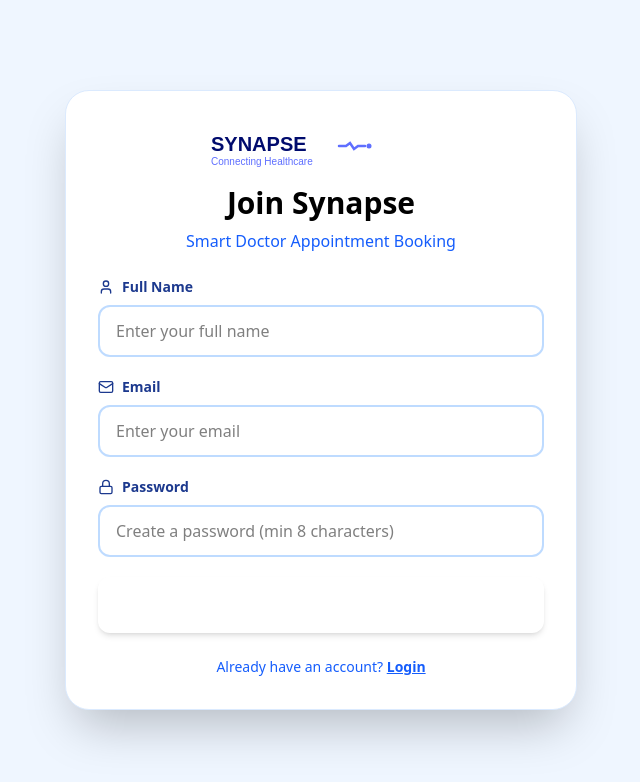
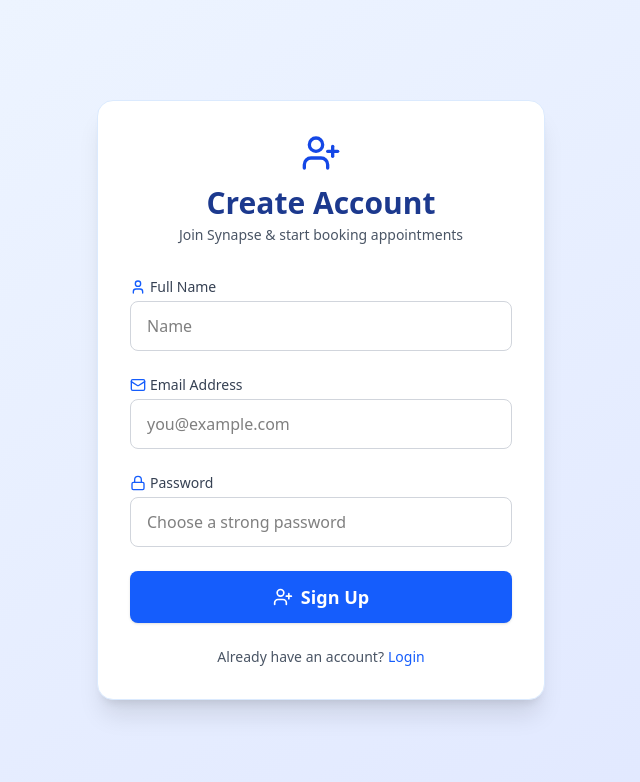
Before and after one commit to nipun1803/SYNAPSE, a React (Vite) app in the folder frontend/: page /signup in a window 1280 px wide. Shown: the top 782 px of the page, without its empty margins (319-959 px from the left). Built offline with nearby package versions, Linux system fonts and the light colour scheme; no server answers.

Commit message:
changed the ui of login and signup

```diff
--- a/frontend/src/pages/Login.jsx
+++ b/frontend/src/pages/Login.jsx
@@ -1,113 +1,97 @@
-import React, { useContext, useState } from "react";
+import React, { useState, useContext } from "react";
 import { AuthContext } from "../context/AuthContext";
 import { Link, useNavigate } from "react-router-dom";
-import { Mail, Lock, LogIn, ShieldCheck } from "lucide-react";
+import { Mail, Lock, LogIn } from "lucide-react";
 import { toast } from "react-toastify";
 
 export default function Login() {
   const { login } = useContext(AuthContext);
-  const nav = useNavigate();
+  const navigate = useNavigate();
   const [form, setForm] = useState({ email: "", password: "" });
-  const [err, setErr] = useState("");
   const [loading, setLoading] = useState(false);
 
   const submit = async (e) => {
     e.preventDefault();
-    setErr("");
     setLoading(true);
+
     try {
       await login(form.email, form.password);
-      toast.success("Login successful! Welcome back.");
-      nav("/");
-    } catch (e) {
-      const errorMessage = e?.response?.data?.error?.message || "Login failed";
-      setErr(errorMessage);
-      toast.error(errorMessage);
+      toast.success("Welcome back");
+      navigate("/");
+    } catch (error) {
+      toast.error(error?.response?.data?.message || "Invalid login details");
     } finally {
       setLoading(false);
     }
   };
 
   return (
-    <div className="min-h-screen flex items-center justify-center bg-blue-50 px-4 py-12">
-      <div className="w-full max-w-lg mx-auto bg-white rounded-3xl shadow-2xl p-8 border border-blue-100">
-        <div className="text-center mb-6">
-          <div className="mb-4 flex justify-center">
-            <svg width="220" height="46" viewBox="0 0 220 46" fill="none" xmlns="http://www.w3.org/2000/svg">
-              <text x="0" y="28" fontFamily="Arial, sans-serif" fontSize="20" fontWeight="bold" fill="#000B6D">SYNAPSE</text>
-              <path d="M128 23 L135 23 L139 20 L143 26 L147 23 L154 23" stroke="#5F6FFF" strokeWidth="2.5" strokeLinecap="round"/>
-              <circle cx="158" cy="23" r="2.5" fill="#5F6FFF"/>
-              <text x="0" y="42" fontFamily="Arial, sans-serif" fontSize="10" fill="#5F6FFF">Connecting Healthcare</text>
-            </svg>
+    <div className="min-h-screen flex items-center justify-center bg-gradient-to-br from-blue-50 to-indigo-100 px-4">
+      <div className="w-full max-w-md bg-white shadow-xl p-8 rounded-2xl border border-blue-100">
+
+        {/* Header */}
+        <div className="text-center mb-8">
+          <div className="flex justify-center mb-3">
+            <LogIn className="w-10 h-10 text-blue-700" />
           </div>
-          <h1 className="text-3xl font-bold text-primary mb-2">
-            Welcome Back
-          </h1>
-          <p className="text-blue-600">Smart Doctor Appointment Booking</p>
+          <h1 className="text-3xl font-bold text-blue-900">Welcome Back</h1>
+          <p className="text-gray-600 text-sm mt-1">
+            Sign in to continue your journey
+          </p>
         </div>
 
-        <form onSubmit={submit} className="space-y-5">
+        <form onSubmit={submit} className="space-y-6">
+
+          {/* Email */}
           <div>
-            <label
-              htmlFor="email"
-              className="flex text-sm font-semibold text-blue-900 mb-2 items-center gap-2"
-            >
-              <Mail className="w-4 h-4" />
-              Email
+            <label className="text-sm font-medium text-gray-700 mb-1 flex items-center gap-1">
+              <Mail className="w-4 h-4 text-blue-600" />
+              Email Address
             </label>
             <input
-              id="email"
-              placeholder="Enter your email"
+              required
               type="email"
+              placeholder="you@example.com"
               value={form.email}
-              onChange={(e) =>
-                setForm((s) => ({ ...s, email: e.target.value }))
-              }
-              className="w-full px-4 py-3 border-2 border-blue-200 rounded-xl focus:ring-2 focus:ring-primary focus:border-primary outline-none transition bg-white"
-              required
+              onChange={(e) => setForm({ ...form, email: e.target.value })}
+              className="w-full px-4 py-3 border border-gray-300 rounded-lg bg-white outline-none focus:ring-2 focus:ring-blue-500"
             />
           </div>
 
+          {/* Password */}
           <div>
-            <label
-              htmlFor="password"
-              className="flex text-sm font-semibold text-blue-900 mb-2 items-center gap-2"
-            >
-              <Lock className="w-4 h-4" />
+            <label className="text-sm font-medium text-gray-700 mb-1 flex items-center gap-1">
+              <Lock className="w-4 h-4 text-blue-600" />
               Password
             </label>
             <input
-              id="password"
-              placeholder="Enter your password"
+              required
               type="password"
+              placeholder="Enter password"
               value={form.password}
-              onChange={(e) =>
-                setForm((s) => ({ ...s, password: e.target.value }))
-              }
-              className="w-full px-4 py-3 border-2 border-blue-200 rounded-xl focus:ring-2 focus:ring-primary focus:border-primary outline-none transition bg-white"
-              required
+              onChange={(e) => setForm({ ...form, password: e.target.value })}
+              className="w-full px-4 py-3 border border-gray-300 rounded-lg bg-white outline-none focus:ring-2 focus:ring-blue-500"
             />
           </div>
 
+          {/* Submit */}
           <button
             type="submit"
             disabled={loading}
-            className="w-full bg-primary hover:bg-blue-700 text-white font-semibold py-3.5 rounded-xl transition duration-200 disabled:opacity-50 disabled:cursor-not-allowed shadow-md hover:shadow-lg flex items-center justify-center gap-2 text-lg"
+            className="flex items-center justify-center gap-2 w-full py-3 rounded-lg font-semibold text-white text-lg bg-blue-600 hover:bg-blue-700 transition-all shadow-sm disabled:opacity-50"
           >
             <LogIn className="w-5 h-5" />
-            {loading ? "Logging in..." : "Login"}
+            {loading ? "Signing in..." : "Login"}
           </button>
         </form>
 
-        <p className="mt-6 text-center text-sm text-blue-600">
-          No account?{" "}
-          <Link
-            to="/signup"
-            className="text-primary hover:text-blue-700 underline font-semibold"
-          >
-            Sign up
+        <p className="text-center text-sm text-gray-600 mt-6">
+          Don’t have an account?
+          <Link to="/signup" className="text-blue-600 hover:text-blue-800 font-medium ml-1">
+            Create Account
           </Link>
         </p>
+
       </div>
     </div>
   );
--- a/frontend/src/pages/Signup.jsx
+++ b/frontend/src/pages/Signup.jsx
@@ -1,114 +1,107 @@
-import React, { useContext, useState } from "react";
+import React, { useState, useContext } from "react";
 import { AuthContext } from "../context/AuthContext";
 import { Link, useNavigate } from "react-router-dom";
 import { User, Mail, Lock, UserPlus } from "lucide-react";
 import { toast } from "react-toastify";
 
 export default function Signup() {
-  const { signup } = useContext(AuthContext);
-  const nav = useNavigate();
+  const { register } = useContext(AuthContext);
+  const navigate = useNavigate();
   const [form, setForm] = useState({ name: "", email: "", password: "" });
-  const [err, setErr] = useState("");
   const [loading, setLoading] = useState(false);
 
   const submit = async (e) => {
     e.preventDefault();
-    setErr("");
     setLoading(true);
+
     try {
-      await signup(form.name, form.email, form.password);
-      toast.success("Account created successfully! Welcome to Synapse.");
-      nav("/profile");
-    } catch (e) {
-      const errorMessage = e?.response?.data?.error?.message || "Signup failed";
-      setErr(errorMessage);
-      toast.error(errorMessage);
+      await register(form.name, form.email, form.password);
+      toast.success("Account created 🎉");
+      navigate("/login");
+    } catch (error) {
+      toast.error(error?.response?.data?.message || "Signup failed");
     } finally {
       setLoading(false);
     }
   };
 
   return (
-    <div className="min-h-screen flex items-center justify-center bg-blue-50 px-4 py-12">
-      <div className="w-full max-w-lg mx-auto bg-white rounded-3xl shadow-2xl p-8 border border-blue-100">
-        <div className="text-center mb-6">
-          <div className="mb-4 flex justify-center">
-            <svg width="220" height="46" viewBox="0 0 220 46" fill="none" xmlns="http://www.w3.org/2000/svg">
-              <text x="0" y="28" fontFamily="Arial, sans-serif" fontSize="20" fontWeight="bold" fill="#000B6D">SYNAPSE</text>
-              <path d="M128 23 L135 23 L139 20 L143 26 L147 23 L154 23" stroke="#5F6FFF" strokeWidth="2.5" strokeLinecap="round"/>
-              <circle cx="158" cy="23" r="2.5" fill="#5F6FFF"/>
-              <text x="0" y="42" fontFamily="Arial, sans-serif" fontSize="10" fill="#5F6FFF">Connecting Healthcare</text>
-            </svg>
+    <div className="min-h-screen flex items-center justify-center bg-gradient-to-br from-blue-50 to-indigo-100 px-4">
+      <div className="w-full max-w-md bg-white shadow-xl p-8 rounded-2xl border border-blue-100">
+
+        <div className="text-center mb-8">
+          <div className="flex justify-center mb-3">
+            <UserPlus className="w-10 h-10 text-blue-700" />
           </div>
-          <h1 className="text-3xl font-bold text-primary mb-2">Join Synapse</h1>
-          <p className="text-blue-600">Smart Doctor Appointment Booking</p>
+          <h1 className="text-3xl font-bold text-blue-900">Create Account</h1>
+          <p className="text-gray-600 text-sm mt-1">
+            Join Synapse & start booking appointments
+          </p>
         </div>
 
-        <form onSubmit={submit} className="space-y-5">
+        <form onSubmit={submit} className="space-y-6">
+
           <div>
-            <label htmlFor="name" className="flex text-sm font-semibold text-blue-900 mb-2 items-center gap-2">
-              <User className="w-4 h-4" />
+            <label className="text-sm font-medium text-gray-700 mb-1 flex items-center gap-1">
+              <User className="w-4 h-4 text-blue-600" />
               Full Name
             </label>
             <input
-              id="name"
-              placeholder="Enter your full name"
+              required
+              placeholder="Name"
               value={form.name}
-              onChange={(e) => setForm((s) => ({ ...s, name: e.target.value }))}
-              className="w-full px-4 py-3 border-2 border-blue-200 rounded-xl focus:ring-2 focus:ring-primary focus:border-primary outline-none transition bg-white"
-              required
+              onChange={(e) => setForm({ ...form, name: e.target.value })}
+              className="w-full px-4 py-3 border border-gray-300 rounded-lg bg-white outline-none focus:ring-2 focus:ring-blue-500"
             />
           </div>
 
           <div>
-            <label htmlFor="email" className="flex text-sm font-semibold text-blue-900 mb-2 items-center gap-2">
-              <Mail className="w-4 h-4" />
-              Email
+            <label className="text-sm font-medium text-gray-700 mb-1 flex items-center gap-1">
+              <Mail className="w-4 h-4 text-blue-600" />
+              Email Address
             </label>
             <input
-              id="email"
-              placeholder="Enter your email"
+              required
               type="email"
               value={form.email}
-              onChange={(e) => setForm((s) => ({ ...s, email: e.target.value }))}
-              className="w-full px-4 py-3 border-2 border-blue-200 rounded-xl focus:ring-2 focus:ring-primary focus:border-primary outline-none transition bg-white"
-              required
+              placeholder="you@example.com"
+              onChange={(e) => setForm({ ...form, email: e.target.value })}
+              className="w-full px-4 py-3 border border-gray-300 rounded-lg bg-white outline-none focus:ring-2 focus:ring-blue-500"
             />
           </div>
 
           <div>
-            <label htmlFor="password" className="flex text-sm font-semibold text-blue-900 mb-2 items-center gap-2">
-              <Lock className="w-4 h-4" />
+            <label className="text-sm font-medium text-gray-700 mb-1 flex items-center gap-1">
+              <Lock className="w-4 h-4 text-blue-600" />
               Password
             </label>
             <input
-              id="password"
-              placeholder="Create a password (min 8 characters)"
+              required
               type="password"
-              minLength={8}
+              placeholder="Choose a strong password"
               value={form.password}
-              onChange={(e) => setForm((s) => ({ ...s, password: e.target.value }))}
-              className="w-full px-4 py-3 border-2 border-blue-200 rounded-xl focus:ring-2 focus:ring-primary focus:border-primary outline-none transition bg-white"
-              required
+              onChange={(e) => setForm({ ...form, password: e.target.value })}
+              className="w-full px-4 py-3 border border-gray-300 rounded-lg bg-white outline-none focus:ring-2 focus:ring-blue-500"
             />
           </div>
 
           <button
             type="submit"
             disabled={loading}
-            className="w-full bg-primary hover:bg-blue-700 text-white font-semibold py-3.5 rounded-xl transition duration-200 disabled:opacity-50 disabled:cursor-not-allowed shadow-md hover:shadow-lg flex items-center justify-center gap-2 text-lg"
+            className="flex items-center justify-center gap-2 w-full py-3 rounded-lg font-semibold text-white text-lg bg-blue-600 hover:bg-blue-700 transition-all shadow-sm disabled:opacity-50"
           >
             <UserPlus className="w-5 h-5" />
-            {loading ? "Creating account..." : "Create account"}
+            {loading ? "Creating..." : "Sign Up"}
           </button>
         </form>
 
-        <p className="mt-6 text-center text-sm text-blue-600">
-          Already have an account?{" "}
-          <Link to="/login" className="text-primary hover:text-blue-700 underline font-semibold">
+        <p className="text-center text-sm text-gray-600 mt-6">
+          Already have an account?
+          <Link to="/login" className="text-blue-600 hover:text-blue-800 font-medium ml-1">
             Login
           </Link>
         </p>
+
       </div>
     </div>
   );
```
